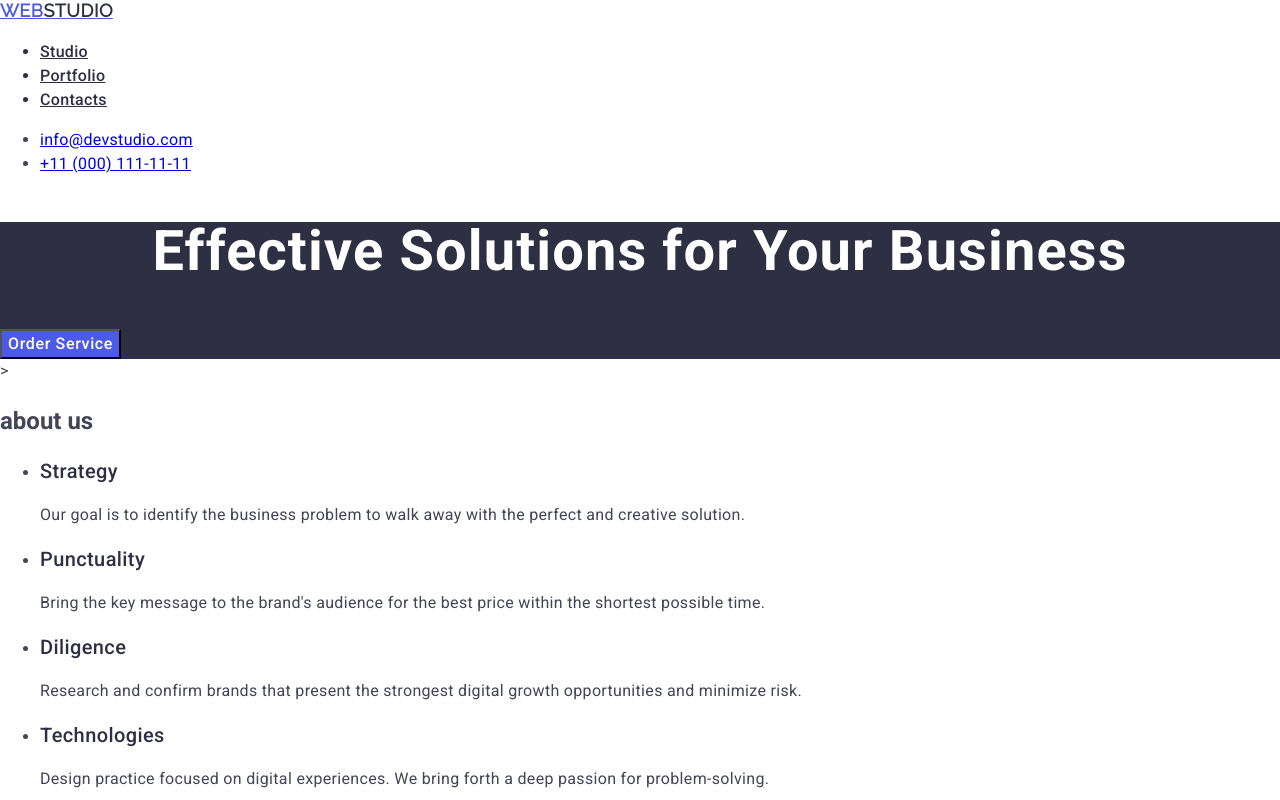
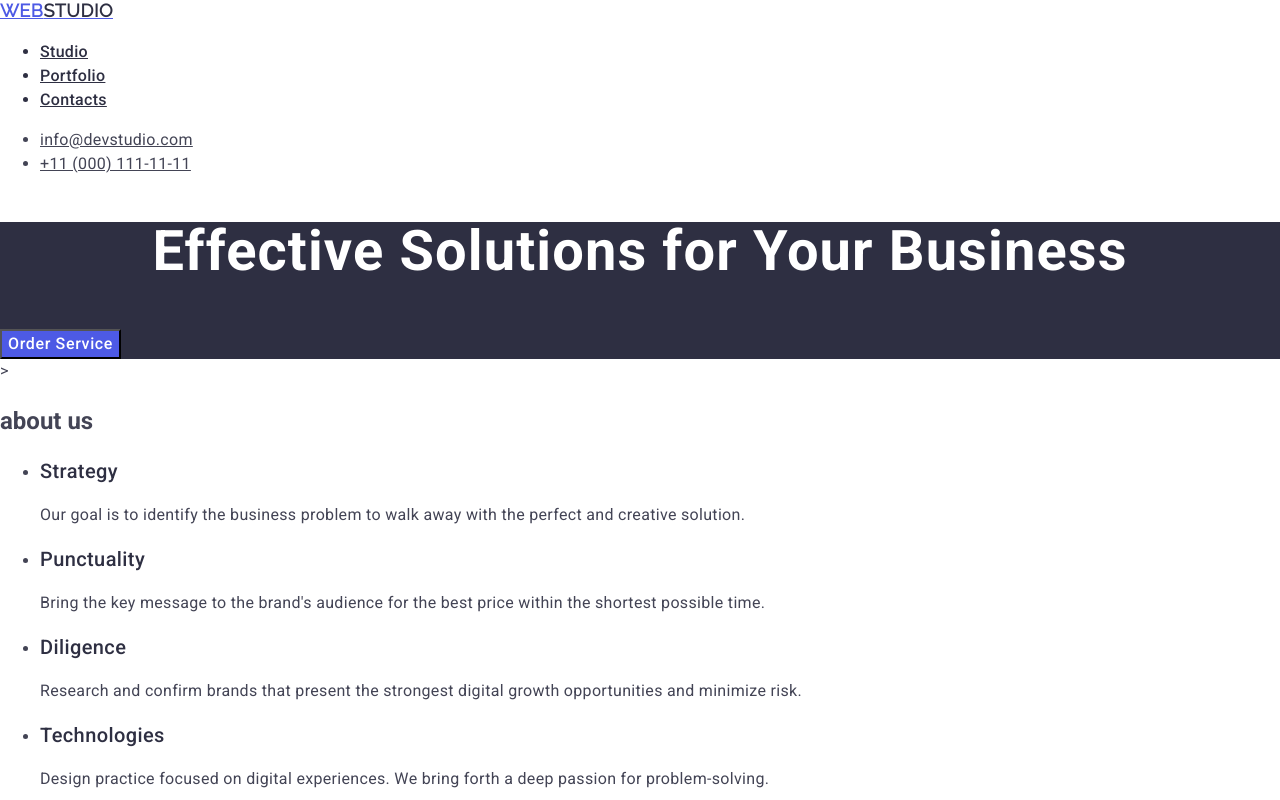
Before and after one commit to kim9842/goit-markup-hw-02, a plain HTML site: page index.html in a window 1280 px wide. Shown: the top 800 px of the page. Drawn offline with nearby package versions, Linux system fonts and the light colour scheme.

Commit message:
add index file

```diff
--- a/css/styles.css
+++ b/css/styles.css
@@ -35,22 +35,17 @@ body{
 }
 .contact{
     font-style: normal;
+}
+.contact-link{
+    font-size: 16px;
     letter-spacing: 0.02em;
+    line-height: 1.5;
+    color: #434455;
 }
-.cont-list{
-    color: #434455;
-    letter-spacing: 0.02em;
-}
-.contact.link{
-    letter-spacing: 0.02em;
-    color:#434455;
-}
-.contact .contact-link:hover{
+.contact .contact-link:hover, .contact .contact-link:focus{
     color: #404BBF;
 }
-.contact .contact-link:focus{
-    color: #404BBF;
-}
+
 
 /*1 Section*/
 
--- a/index.html
+++ b/index.html
@@ -28,7 +28,7 @@
         </ul>
     </nav>
     <address class="contact">
-        <ul class="cont-list">
+        <ul>
             <li><a class="contact-link" href="mailto:info@devstudio.com">info@devstudio.com</a></li>
             <li><a class="contact-link" href="tel:+110001111111">+11 (000) 111-11-11</a></li>
         </ul>
```
